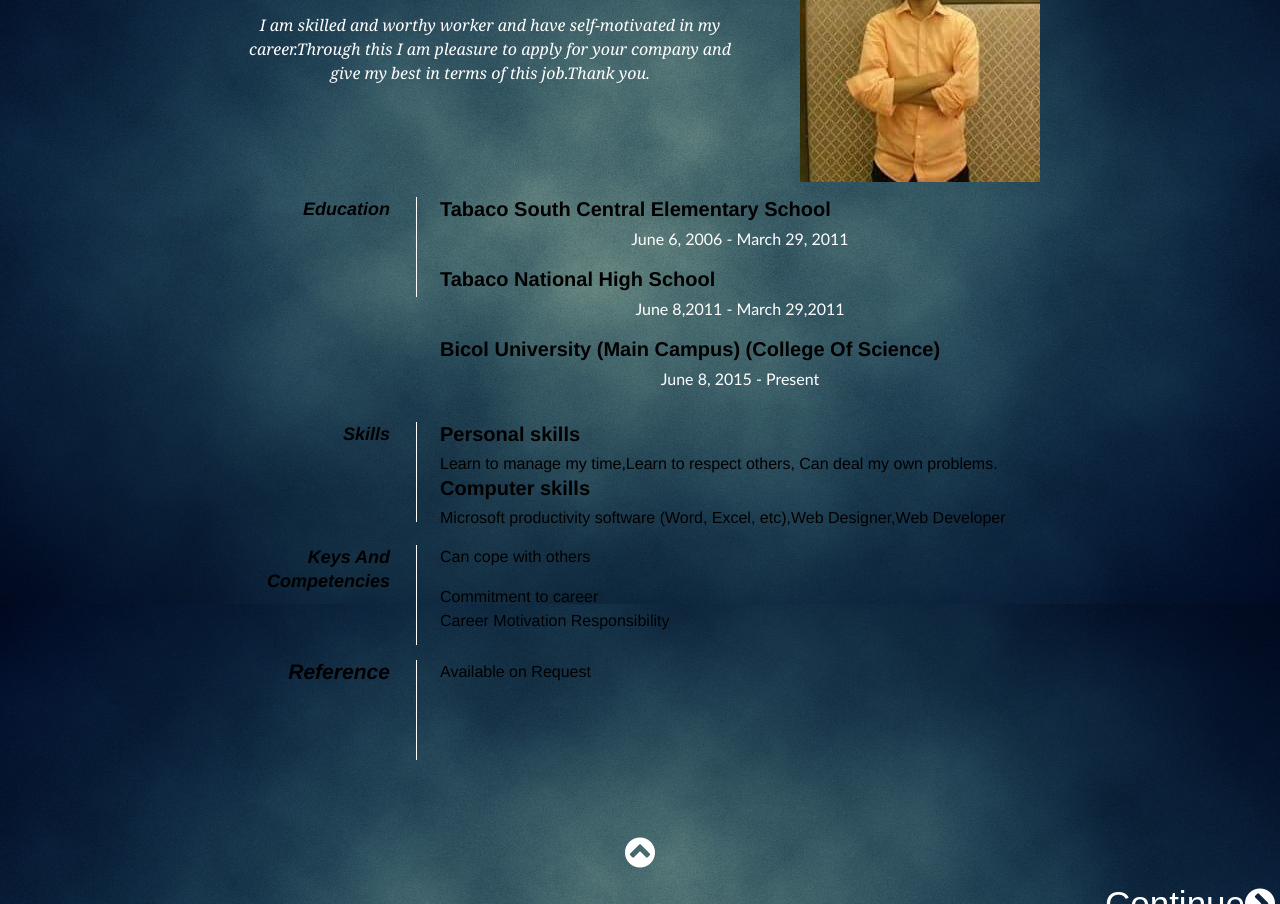
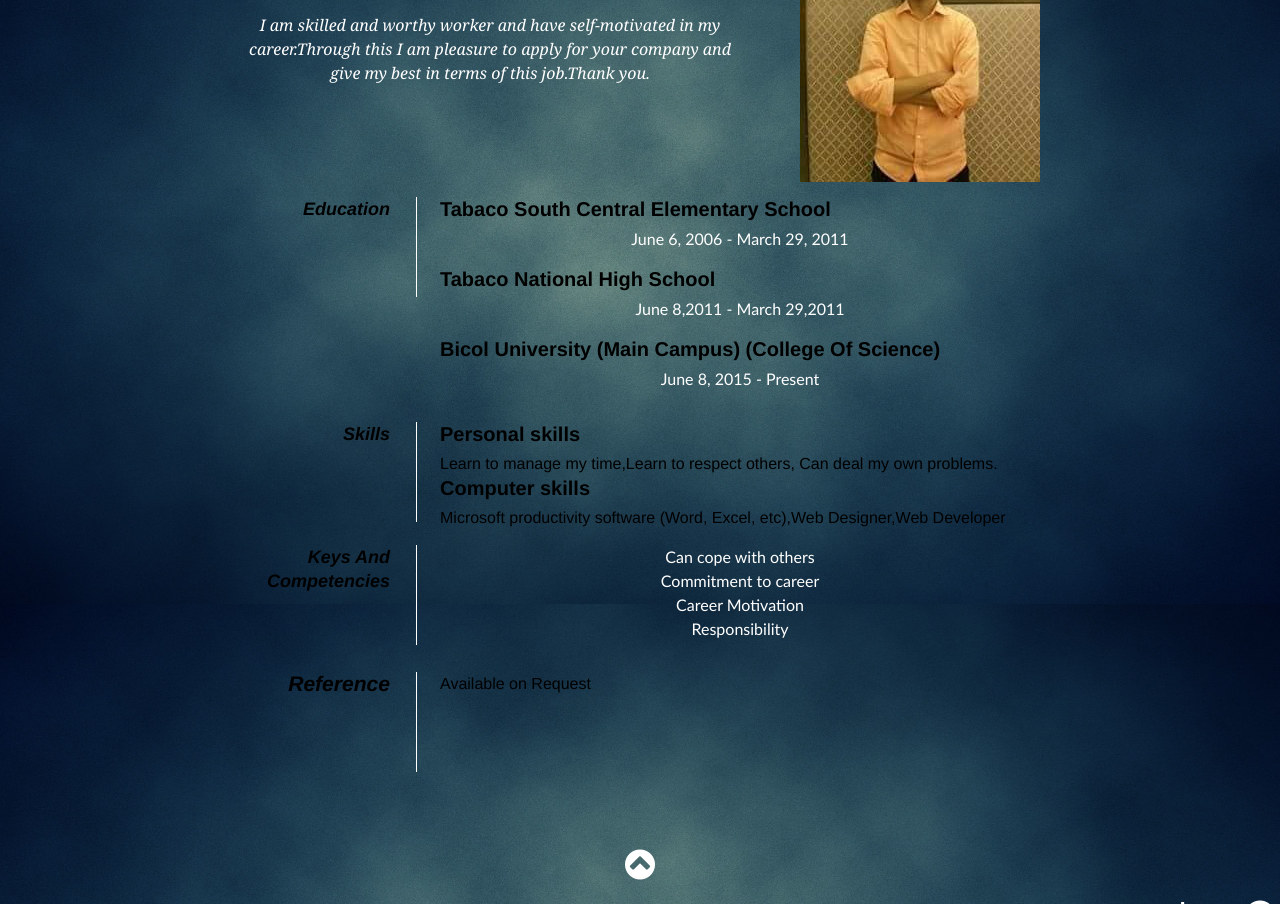
Before and after one commit to hatredxez/co98, a plain HTML site: page resume.html in a window 1280 px wide. Shown: the part 196-1100 px from the top of the page. Drawn offline with Linux system fonts and the light colour scheme.

Commit message:
Update resume.html

```diff
--- a/resume.html
+++ b/resume.html
@@ -133,10 +133,10 @@
 
             <dt>Keys And Competencies</dt>
             <dd>
-            Can cope with others</p>
+                <p>Can cope with others</br>
             Commitment to career </br>
-           Career Motivation
-           Responsibility</dd>
+    Career Motivation</br>
+    Responsibility</p></dd>
             </dd>
 
 
```
